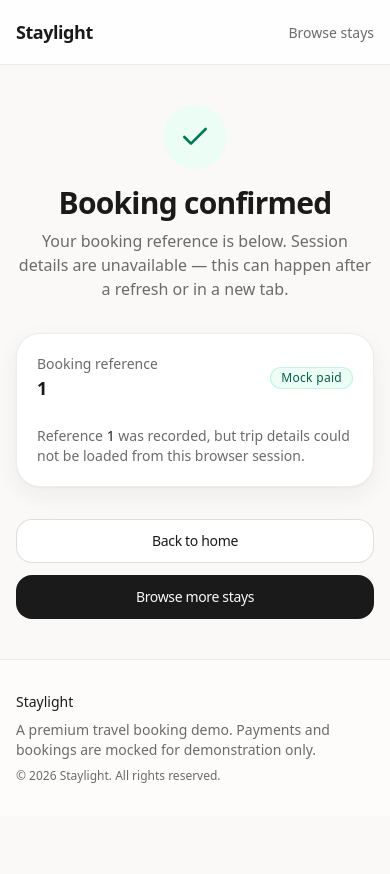
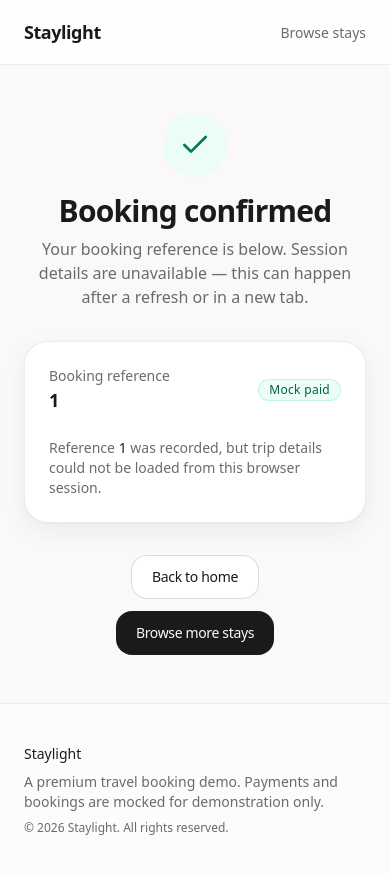
Before and after one commit to thehelpfultipper/staylight, a Next.js app: page /booking-confirmed/1 in a window 390 px wide. Before the commit the page ends 844 px from the top, so only its background shows below. Built offline with nearby package versions, Linux system fonts and the light colour scheme.

Commit message:
Style fixes on design regressions

```diff
--- a/app/booking-confirmed/[bookingId]/page.tsx
+++ b/app/booking-confirmed/[bookingId]/page.tsx
@@ -144,11 +144,11 @@ function ConfirmationDetails() {
         </div>
       </Card>
 
-      <div className="flex flex-col gap-3 sm:flex-row sm:justify-center">
-        <LinkButton href="/" variant="secondary" className="sm:min-w-[140px]">
+      <div className="flex flex-col items-center gap-3 sm:flex-row sm:justify-center">
+        <LinkButton href="/" variant="secondary">
           Back to home
         </LinkButton>
-        <LinkButton href="/stays" variant="primary" className="sm:min-w-[180px]">
+        <LinkButton href="/stays" variant="primary">
           Browse more stays
         </LinkButton>
       </div>
--- a/app/globals.css
+++ b/app/globals.css
@@ -41,10 +41,6 @@ body {
 
 @layer utilities {
   .page-container {
-    @apply mx-auto w-full max-w-6xl px-4 py-10 sm:px-6 sm:py-12 lg:px-8 lg:py-16;
-  }
-
-  .page-container-tight {
-    @apply mx-auto w-full max-w-6xl px-4 py-8 sm:px-6 sm:py-10 lg:px-8 lg:py-12;
+    @apply mx-auto w-full max-w-6xl px-6 py-12 sm:px-8 sm:py-16;
   }
 }
--- a/app/page.tsx
+++ b/app/page.tsx
@@ -14,23 +14,23 @@ export default function Home() {
     .map(toStayCard);
 
   return (
-    <div className="page-container sm:py-16 lg:py-24">
+    <div className="page-container py-16 sm:py-24">
       {/* Hero */}
-      <section className="mb-12 text-center sm:mb-16 sm:text-left lg:mb-20">
-        <Badge variant="muted" className="mb-4 uppercase tracking-widest sm:mb-5">
+      <section className="mb-16 text-center sm:mb-20 sm:text-left">
+        <Badge variant="muted" className="mb-5 uppercase tracking-widest">
           Premium travel, thoughtfully matched
         </Badge>
-        <h1 className="mx-auto max-w-2xl text-3xl font-semibold leading-tight tracking-tight text-foreground sm:mx-0 sm:text-4xl lg:text-5xl lg:leading-tight">
+        <h1 className="mx-auto max-w-2xl text-4xl font-semibold leading-tight tracking-tight text-foreground sm:mx-0 sm:text-5xl sm:leading-tight">
           Find stays that fit the way you travel.
         </h1>
-        <p className="mx-auto mt-4 max-w-xl text-base leading-relaxed text-muted sm:mx-0 sm:mt-6 sm:text-lg">
+        <p className="mx-auto mt-6 max-w-xl text-lg leading-relaxed text-muted sm:mx-0">
           Search boutique hotels, apartments, and retreats — ranked by Smart
           Match so you know why each stay fits before you book.
         </p>
       </section>
 
       {/* Search */}
-      <section aria-labelledby="search-heading" className="mb-16 lg:mb-20">
+      <section aria-labelledby="search-heading" className="mb-20">
         <h2 id="search-heading" className="sr-only">
           Search stays
         </h2>
@@ -59,7 +59,7 @@ export default function Home() {
           </Link>
         </div>
 
-        <div className="grid gap-5 sm:grid-cols-2 md:grid-cols-2 lg:grid-cols-4">
+        <div className="grid gap-6 sm:grid-cols-2 lg:grid-cols-4">
           {featuredStays.map((stay) => (
             <StayPreviewCard key={stay.id} stay={stay} />
           ))}
--- a/components/layout/AppFooter.tsx
+++ b/components/layout/AppFooter.tsx
@@ -1,7 +1,7 @@
 export function AppFooter() {
   return (
     <footer className="mt-auto border-t border-border bg-surface/60">
-      <div className="mx-auto flex max-w-6xl flex-col gap-2 px-4 py-8 sm:px-6 sm:py-10 lg:px-8">
+      <div className="mx-auto flex max-w-6xl flex-col gap-2 px-6 py-10 sm:px-8">
         <p className="text-sm font-medium text-foreground">Staylight</p>
         <p className="max-w-md text-sm text-muted">
           A premium travel booking demo. Payments and bookings are mocked for
--- a/components/layout/AppHeader.tsx
+++ b/components/layout/AppHeader.tsx
@@ -3,7 +3,7 @@ import Link from "next/link";
 export function AppHeader() {
   return (
     <header className="border-b border-border bg-surface/80 backdrop-blur-md">
-      <div className="mx-auto flex h-16 max-w-6xl items-center justify-between px-4 sm:px-6 lg:px-8">
+      <div className="mx-auto flex h-16 max-w-6xl items-center justify-between px-6 sm:px-8">
         <Link
           href="/"
           className="text-lg font-semibold tracking-tight text-foreground transition-opacity hover:opacity-70"
--- a/components/search/SearchForm.tsx
+++ b/components/search/SearchForm.tsx
@@ -216,11 +216,11 @@ export function SearchForm() {
           />
         </div>
 
-        <div className="mt-8 flex flex-col gap-4 sm:flex-row sm:items-center sm:justify-between">
-          <p className="text-center text-sm text-muted sm:text-left">
+        <div className="mt-8 flex flex-col gap-3 sm:flex-row sm:items-center sm:justify-between">
+          <p className="text-sm text-muted">
             Smart Match will rank results for your trip.
           </p>
-          <Button type="submit" size="lg" className="w-full sm:w-auto sm:min-w-[160px]">
+          <Button type="submit" size="lg" className="sm:min-w-[160px]">
             Search stays
           </Button>
         </div>
--- a/components/stays/ReviewForm.tsx
+++ b/components/stays/ReviewForm.tsx
@@ -108,7 +108,7 @@ export function ReviewForm({ stayId, onReviewAdded }: ReviewFormProps) {
   return (
     <form
       onSubmit={(event) => void handleSubmit(event)}
-      className="space-y-5 rounded-2xl border border-border bg-surface p-5 sm:p-6"
+      className="space-y-5 rounded-2xl border border-border bg-surface p-6"
       aria-busy={isSubmitting}
       aria-label="Write a review"
       noValidate
--- a/components/stays/SmartMatchBadge.tsx
+++ b/components/stays/SmartMatchBadge.tsx
@@ -59,8 +59,8 @@ export function SmartMatchBadge({ smartMatch, className }: SmartMatchBadgeProps)
         >
           {visibleReasons.map((reason) => (
             <li key={reason} className="flex gap-2">
-              <span aria-hidden className="shrink-0 font-medium text-foreground">
-                +
+              <span aria-hidden className="shrink-0 text-muted">
+                ·
               </span>
               <span>{reason}</span>
             </li>
--- a/components/stays/StayCard.tsx
+++ b/components/stays/StayCard.tsx
@@ -58,7 +58,7 @@ export function StayCard({ result, detailHref }: StayCardProps) {
           )}
         </div>
 
-        <div className="flex min-w-0 flex-1 flex-col gap-5 p-5 sm:p-6 lg:p-8">
+        <div className="flex min-w-0 flex-1 flex-col gap-5 p-6 lg:p-8">
           <div className="space-y-2">
             <h2 className="text-xl font-semibold tracking-tight text-foreground">
               {stay.name}
@@ -105,7 +105,7 @@ export function StayCard({ result, detailHref }: StayCardProps) {
           </p>
         </div>
 
-        <div className="flex flex-col justify-between gap-5 border-t border-border p-5 sm:p-6 lg:w-56 lg:border-l lg:border-t-0 lg:p-8 xl:w-64">
+        <div className="flex flex-col justify-between gap-5 border-t border-border p-6 lg:w-56 lg:border-l lg:border-t-0 xl:w-64">
           <div className="space-y-1">
             <p className="text-lg font-semibold tabular-nums text-foreground">
               {formatCurrency(stay.pricePerNight)}
--- a/components/stays/StayPreviewCard.tsx
+++ b/components/stays/StayPreviewCard.tsx
@@ -35,7 +35,7 @@ export function StayPreviewCard({ stay, searchHref }: StayPreviewCardProps) {
           {stay.imageUrl ? (
             <Image
               src={stay.imageUrl}
-              alt={`${stay.name} in ${stay.city}`}
+              alt=""
               fill
               sizes="(max-width: 640px) 100vw, (max-width: 1024px) 50vw, 33vw"
               className="object-cover transition-transform duration-500 group-hover:scale-[1.02]"
--- a/components/ui/Card.tsx
+++ b/components/ui/Card.tsx
@@ -7,9 +7,9 @@ export type CardProps = React.HTMLAttributes<HTMLDivElement> & {
 
 const paddingStyles = {
   none: "",
-  sm: "p-4 sm:p-5",
-  md: "p-5 sm:p-6 lg:p-8",
-  lg: "p-5 sm:p-8 lg:p-10",
+  sm: "p-5",
+  md: "p-6 sm:p-8",
+  lg: "p-8 sm:p-10",
 };
 
 export function Card({
--- a/components/ui/ErrorState.tsx
+++ b/components/ui/ErrorState.tsx
@@ -45,7 +45,7 @@ export function ErrorState({
       <h3 className="text-base font-semibold tracking-tight text-foreground">
         {title}
       </h3>
-      <p className="mt-2 max-w-sm text-sm leading-relaxed text-red-800/80">
+      <p className="mt-2 max-w-sm text-sm leading-relaxed text-muted">
         {message}
       </p>
       {onRetry && (
```
